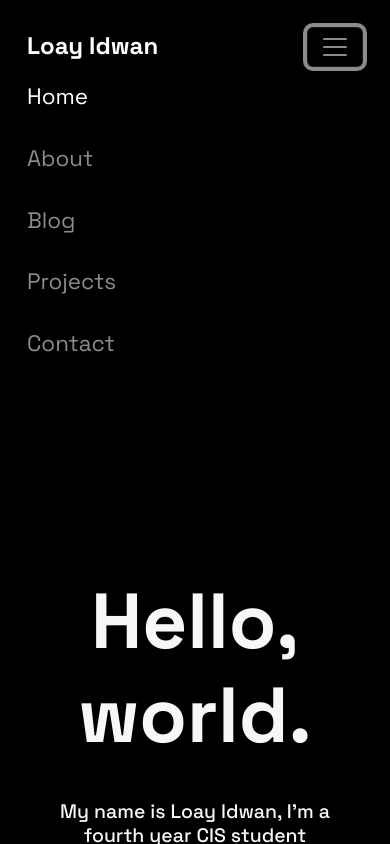
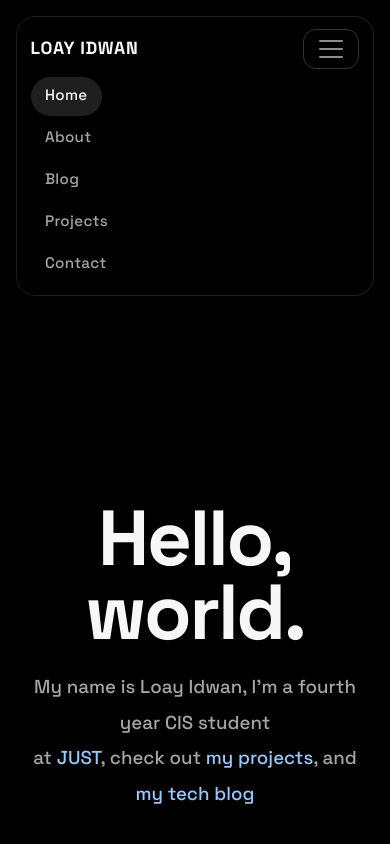
Before and after one commit to lidwan/portfolio, a React (Vite) app: page / in a window 390 px wide. Both pictures are taken after a click on the button "Toggle navigation". Shown: the top 844 px of the page. Built offline with nearby package versions, Linux system fonts and the light colour scheme.

Commit message:
restyle navbar hero and about sections

```diff
--- a/src/components/About/About.jsx
+++ b/src/components/About/About.jsx
@@ -4,17 +4,17 @@ const About = () => {
 
 
     return (
-        <div className="wholePageSection centerContainer">
+        <section className="wholePageSection centerContainer aboutContainer">
             <div id="about">&nbsp;</div>
             <h1 className="AboutLI">About Loay Idwan</h1>
-            <h4>
+            <h4 className="aboutText">
                 I’m a cat-loving, Linux enthusiast and hobby photographer, <br/>
                 currently juggling life as a student in Jordan. <br/>
                 I’m diving deep into Spring for backend and React for frontend. <br/>
                 I also enjoy sharing tech insights on <a href="https://https://blog.loayidwan.com/">my blog</a>.<br/>
                 all while managing a two-hour commute to university.
             </h4>
-        </div>
+        </section>
     )
 }
 
--- a/src/components/About/about.css
+++ b/src/components/About/about.css
@@ -3,5 +3,24 @@
 }
 
 #about {
-    margin-bottom: 2vh;
+    margin-bottom: 1.5rem;
+    scroll-margin-top: 8rem;
 }
+
+.aboutContainer {
+    min-height: 75vh;
+}
+
+.aboutText {
+    max-width: 820px;
+    padding: 2.2rem 2rem;
+    border: 1px solid var(--line);
+    border-radius: var(--radius);
+    background: var(--surface);
+}
+
+@media screen and (max-width: 620px) {
+    .aboutText {
+        padding: 1.35rem 1rem;
+    }
+}
--- a/src/components/Greeting/Greeting.jsx
+++ b/src/components/Greeting/Greeting.jsx
@@ -5,7 +5,7 @@ const Greeting = () => {
         <div className="greetingContainer wholePageSection">
             <h1>Hello,<br/>
                 world.</h1>
-            <h3>My name is Loay Idwan, I&#39;m a fourth year CIS student <br/>
+            <h3 className="greetingSubtitle">My name is Loay Idwan, I&#39;m a fourth year CIS student <br/>
                 at <a href="https://just.edu.jo/" >JUST</a>, check out <a href="#projects">my projects</a>, and <a href="https://blog.loayidwan.com/">my tech blog</a></h3>
         </div>
     );
--- a/src/components/Greeting/greeting.css
+++ b/src/components/Greeting/greeting.css
@@ -1,42 +1,50 @@
 .greetingContainer {
     display: flex;
     flex-direction: column;
-    justify-content: end;
-    padding: 0 27px;
+    justify-content: center;
+    width: min(1120px, 100%);
+    margin: 0 auto;
+    padding: 6rem 2rem 4rem;
+    gap: 1.4rem;
 }
 
 .greetingContainer h1{
-    font-size: 12vw;
+    font-size: clamp(3.2rem, 12vw, 9.5rem);
     font-weight: bold;
+    line-height: 0.95;
+    letter-spacing: -0.03em;
+    margin: 0;
+    text-align: left;
 }
 
-.greetingContainer h3{
-    font-size: 2vw;
+.greetingSubtitle {
+    text-align: left;
+    max-width: 760px;
+    margin: 0;
+    color: var(--text-muted);
+    font-size: clamp(1rem, 2vw, 1.3rem);
+    line-height: 1.9;
 }
 
 @media screen and (max-width: 1200px) {
     .greetingContainer h1{
-        font-size: 15vw;
-    }
-
-    .greetingContainer h3{
-        font-size: 3vw;
+        font-size: clamp(3rem, 13vw, 7.5rem);
     }
 }
 
 @media screen and (max-width: 620px) {
     .greetingContainer {
-        justify-content: center;
-        align-items: center;
-        text-align: center;
-        gap: 30px;
-        padding: 0 12vw;
-    }
-    .greetingContainer h1{
-        font-size: 20vw;
+        gap: 1.3rem;
+        padding: 4.2rem 1.2rem 2.4rem;
     }
 
-    .greetingContainer h3{
-        font-size: 5vw;
+    .greetingContainer h1{
+        font-size: clamp(3rem, 20vw, 5.6rem);
+        text-align: center;
+    }
+
+    .greetingSubtitle {
+        font-size: clamp(1rem, 4.8vw, 1.2rem);
+        text-align: center;
     }
 }
--- a/src/components/NavBar/NavBar.jsx
+++ b/src/components/NavBar/NavBar.jsx
@@ -2,31 +2,31 @@ import './navbar.css'
 
 const NavBar = () => {
     return (
-        <nav className="navbar navbar-expand-lg bg-black navbar-dark">
-            <div className="container-fluid">
+        <nav className="navbar navbar-expand-lg navbar-dark siteNav">
+            <div className="container-fluid navInner">
                 <a className="navbar-brand" id="title" href="https://loayidwan.com/">Loay Idwan</a>
                 <button className="navbar-toggler" type="button" data-bs-toggle="collapse" data-bs-target="#navbarNav"
                         aria-controls="navbarNav" aria-expanded="false" aria-label="Toggle navigation">
                     <span className="navbar-toggler-icon"></span>
                 </button>
                 <div className="collapse navbar-collapse" id="navbarNav">
-                    <ul className="navbar-nav ms-auto">
+                    <ul className="navbar-nav ms-auto navLinksList">
 
                         <li className="nav-item">
-                            <a className="nav-link active" href="#">Home</a>
+                            <a className="nav-link siteNavLink active" href="#">Home</a>
                         </li>
                         <li className="nav-item">
-                            <a className="nav-link" href="#about">About</a>
+                            <a className="nav-link siteNavLink" href="#about">About</a>
                         </li>
                         <li className="nav-item">
-                            <a className="nav-link" aria-current="page"
+                            <a className="nav-link siteNavLink" aria-current="page"
                                href="https://blog.loayidwan.com/">Blog</a>
                         </li>
                         <li className="nav-item">
-                            <a className="nav-link" href="#projects">Projects</a>
+                            <a className="nav-link siteNavLink" href="#projects">Projects</a>
                         </li>
                         <li className="nav-item">
-                            <a className="nav-link" href="#contact">Contact</a>
+                            <a className="nav-link siteNavLink" href="#contact">Contact</a>
                         </li>
                     </ul>
                 </div>
--- a/src/components/NavBar/navbar.css
+++ b/src/components/NavBar/navbar.css
@@ -1,20 +1,75 @@
-nav {
-    margin: 15px;
+.siteNav {
+    position: sticky;
+    top: 0;
+    z-index: 40;
+    margin: 1rem auto 0;
+    width: min(1120px, calc(100% - 2rem));
+    border: 1px solid var(--line);
+    border-radius: 999px;
+    background: rgba(0, 0, 0, 0.88);
+    backdrop-filter: blur(12px);
 }
 
-nav ul {
-    gap: 2.5vw;
-}
-
-nav {
-    font-size: 1.4rem;
-}
-
-nav a:hover{
-    text-decoration: none;
+.navInner {
+    padding: 0.25rem 0.85rem;
 }
 
 #title {
-    font-size: 1.5rem;
-    font-weight: bold;
+    color: var(--text-primary);
+    font-size: 1.1rem;
+    font-weight: 700;
+    letter-spacing: 0.04em;
+    text-transform: uppercase;
 }
+
+.navLinksList {
+    gap: 0.5rem;
+}
+
+.siteNavLink,
+.navbar-dark .navbar-nav .nav-link.siteNavLink {
+    border-radius: 999px;
+    color: var(--text-muted);
+    font-size: 0.95rem;
+    font-weight: 500;
+    letter-spacing: 0.02em;
+    padding: 0.45rem 0.9rem;
+    transition: color 0.2s ease, background-color 0.2s ease;
+}
+
+.siteNavLink:hover,
+.navbar-dark .navbar-nav .nav-link.siteNavLink:hover {
+    color: var(--text-primary);
+    background: rgba(255, 255, 255, 0.08);
+}
+
+.navbar-dark .navbar-nav .nav-link.siteNavLink.active {
+    color: var(--text-primary);
+    background: rgba(255, 255, 255, 0.12);
+}
+
+.navbar-toggler {
+    border-color: rgba(255, 255, 255, 0.2);
+    border-radius: 0.8rem;
+}
+
+.navbar-toggler:focus {
+    box-shadow: none;
+}
+
+@media screen and (max-width: 992px) {
+    .siteNav {
+        border-radius: 1.2rem;
+    }
+
+    .navLinksList {
+        gap: 0.2rem;
+        padding-top: 0.5rem;
+    }
+
+    .siteNavLink,
+    .navbar-dark .navbar-nav .nav-link.siteNavLink {
+        display: inline-flex;
+        width: fit-content;
+    }
+}
```
